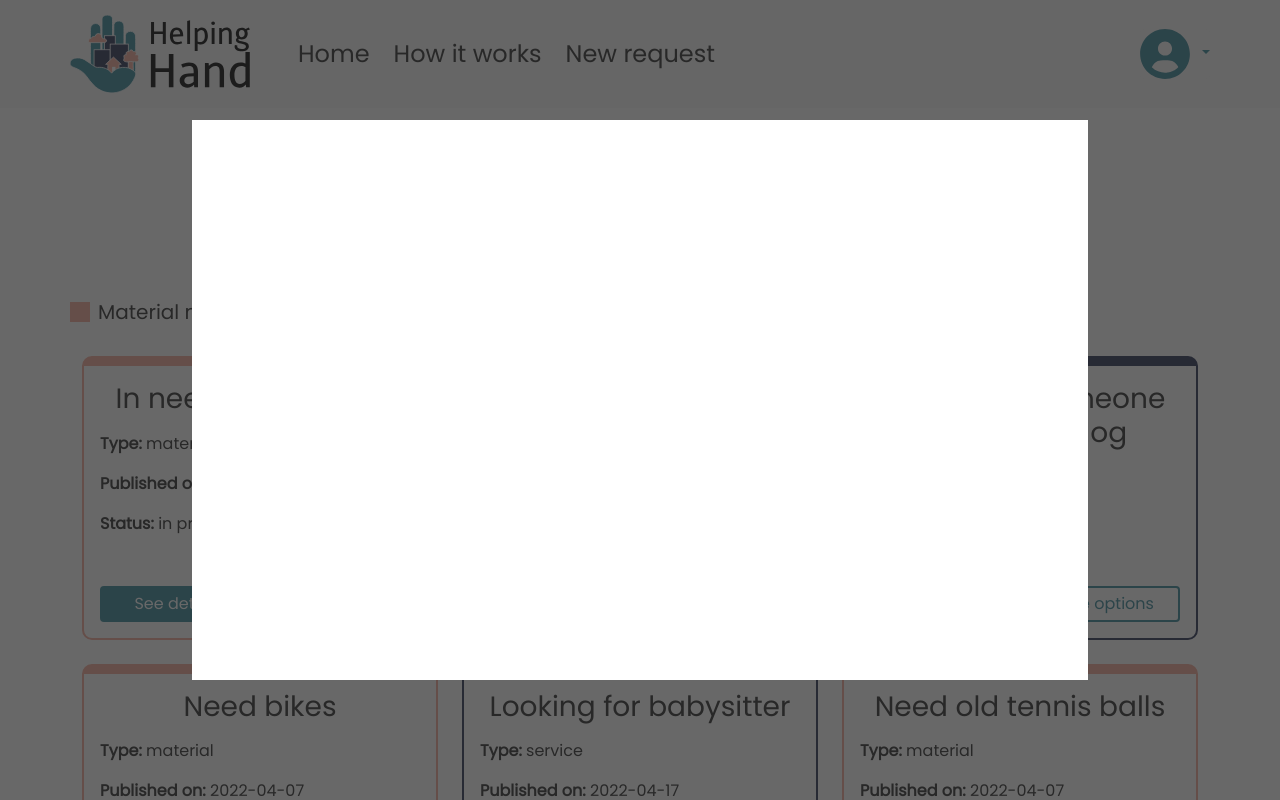
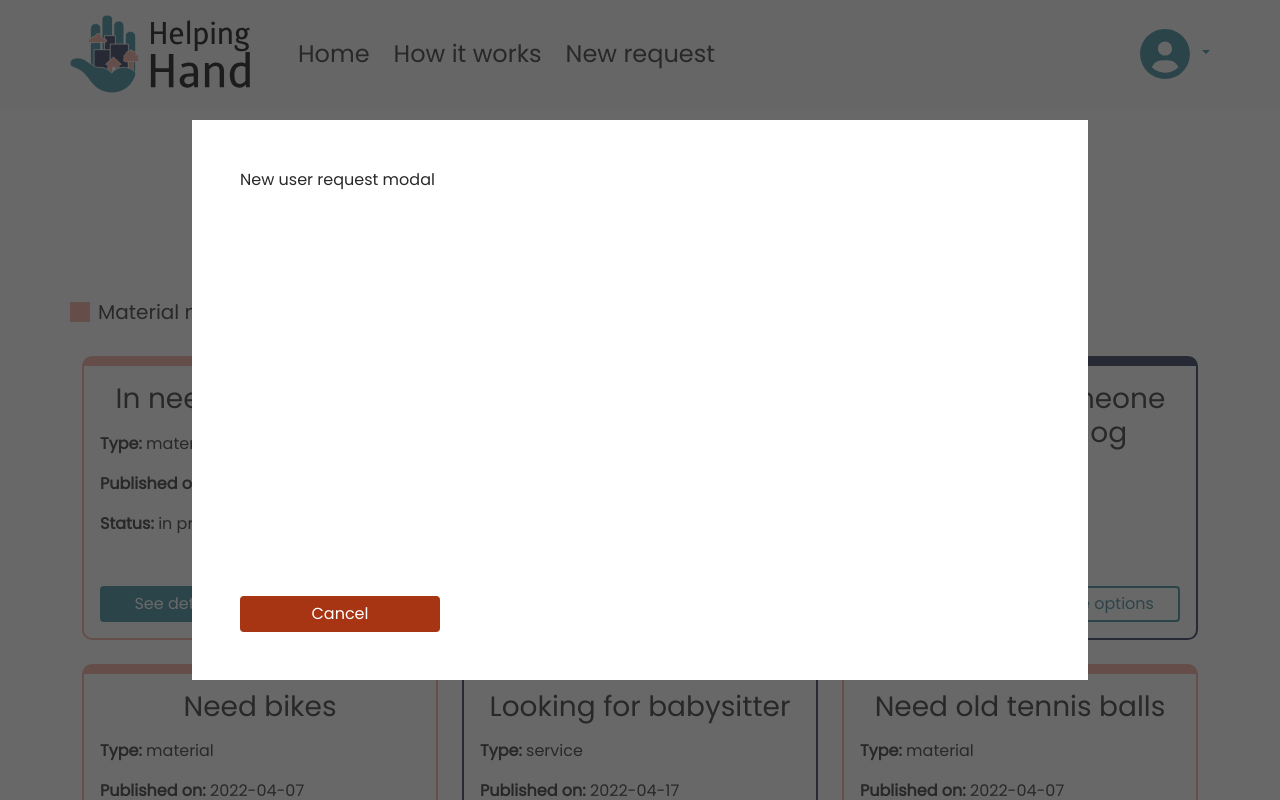
Before and after one commit to MathieuParadis/helping-hand, a React (Create React App) app: page /my-requests in a window 1280 px wide. Both pictures are taken after a click on the button "Request help". Shown: the top 800 px of the page. Built offline with nearby package versions, Linux system fonts and the light colour scheme; what pigeon-maps would draw is missing.

Commit message:
created NewUserRequestModal

```diff
--- a/src/components/NewUserRequestModal.jsx
+++ b/src/components/NewUserRequestModal.jsx
@@ -1,7 +1,7 @@
 // CONFIG IMPORTS
 import React from 'react';
 
-const NewUserRequestModal = ({request}) => {
+const NewUserRequestModal = () => {
   const closeNewUserRequestModal = () => {
     const newUserRequestModal = document.querySelector(".new-user-request-modal");
     newUserRequestModal.style.visibility = "hidden";
@@ -13,12 +13,10 @@ const NewUserRequestModal = ({request}) => {
       <div className="new-user-request-modal-overlay"></div>
       <div className="new-user-request-modal-white-bg">
         <div className="new-user-request-modal-content d-flex flex-column justify-content-between p-3 p-sm-4 p-md-5">
-          {/* <div>
-            Show user request modal
-            {request.request.title}
+          <div>
+            New user request modal
           </div>
-          <button className="btn button-danger button-chat p-1" onClick={() => closeNewUserRequestModal()}>Cancel</button> */}
-
+          <button className="btn button-danger button-chat p-1" onClick={() => closeNewUserRequestModal()}>Cancel</button>
         </div>
       </div>
     </div>
```
